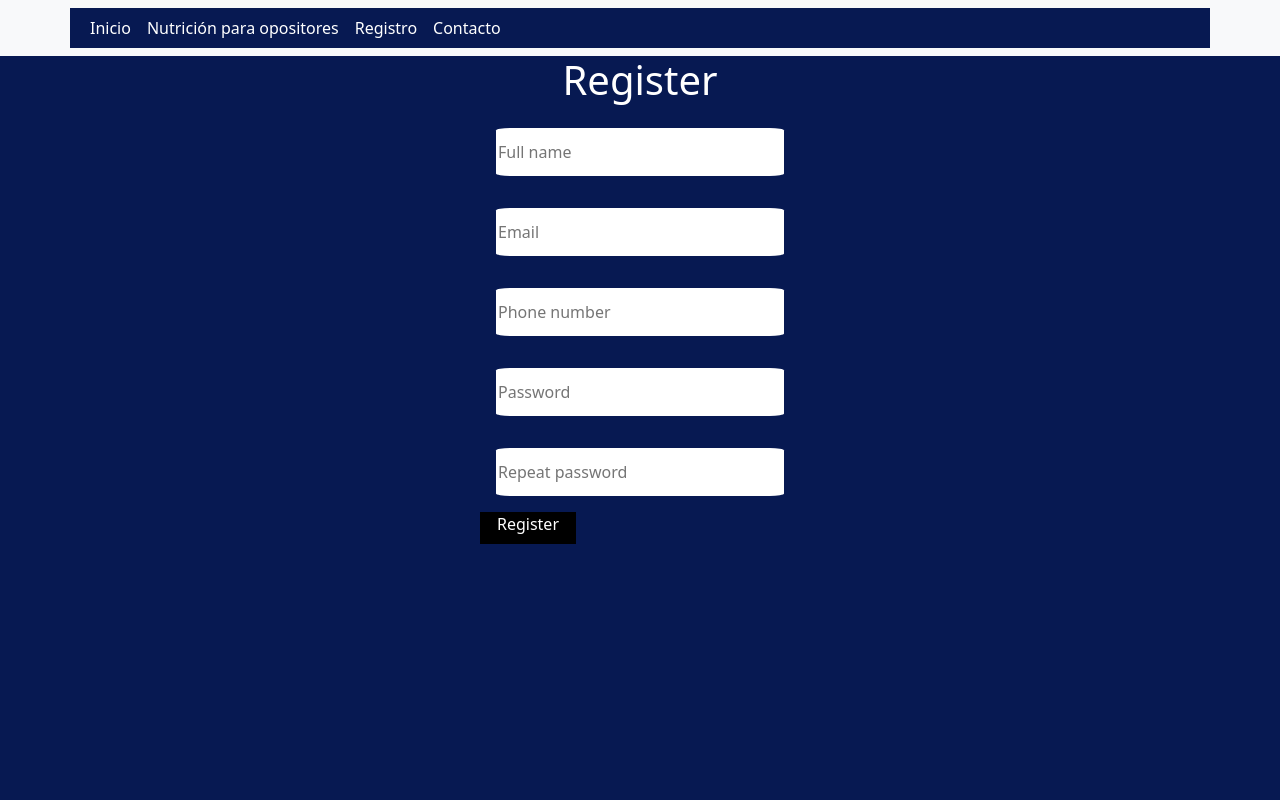
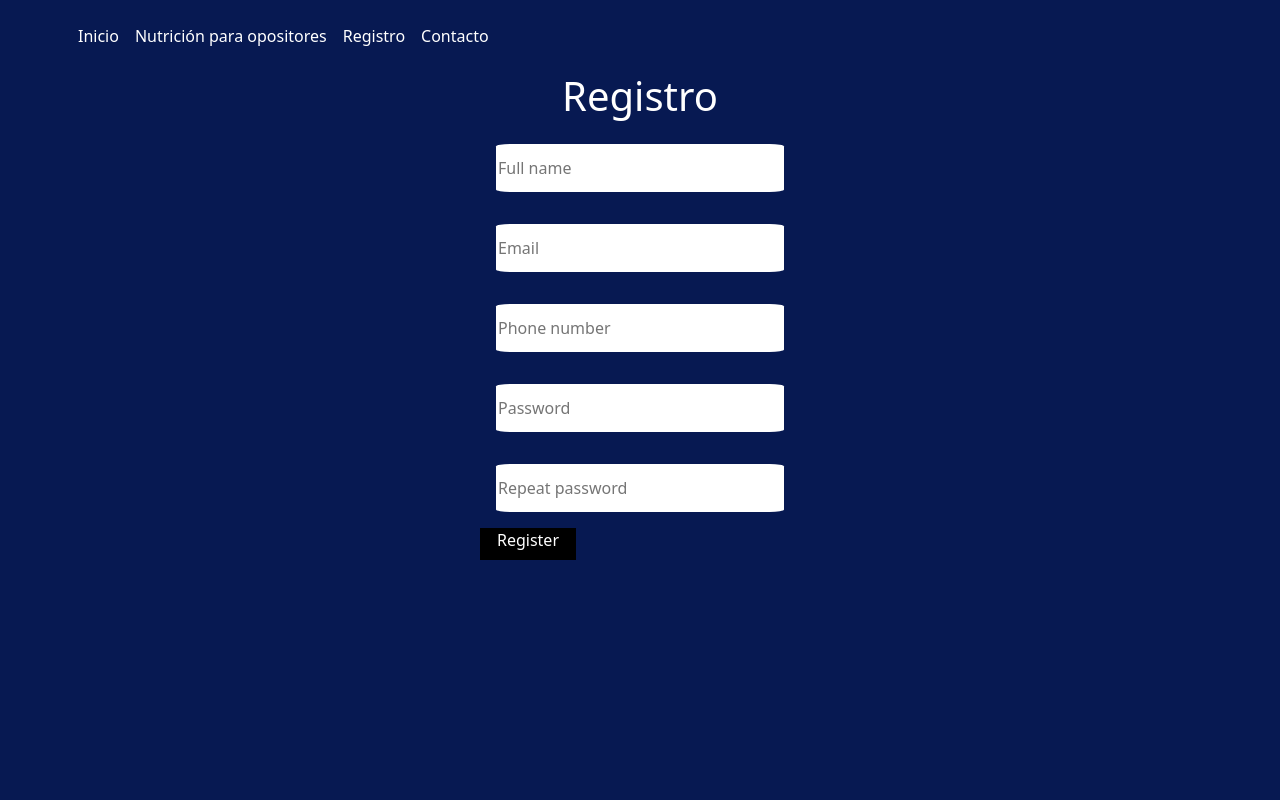
Before and after one commit to ricardorodriguez10/Oposkula, a React (Create React App) app: page /register in a window 1280 px wide. Shown: the top 800 px of the page. Built offline with nearby package versions, Linux system fonts and the light colour scheme.

Commit message:
I modified the header

```diff
--- a/src/components/Header/Header.css
+++ b/src/components/Header/Header.css
@@ -6,7 +6,7 @@
 }
 
 
-.container {
+.navbar {
     background-color: #071952;
 }
 
--- a/src/components/Header/Header.jsx
+++ b/src/components/Header/Header.jsx
@@ -5,10 +5,10 @@ const Header = () => {
   // let navigate = useNavigate();
   return (
 
-<nav class="navbar navbar-expand-lg bg-body-tertiary">
+<nav class="navbar navbar-expand-lg">
 
 
-  <div class="container">
+  <div class="navbar container">
 
     <div class="">
       <div class="navbar-nav">
--- a/src/containers/Register/Register.jsx
+++ b/src/containers/Register/Register.jsx
@@ -53,7 +53,7 @@ setUserError (prevValue => {
 
   return (
     <div className="registerPage">
-      <h1>Register</h1>
+      <h1>Registro</h1>
 
 <div className="logoRegister">
   {/* <img className ="logoDesign" src={} alt={} /> */}
```
